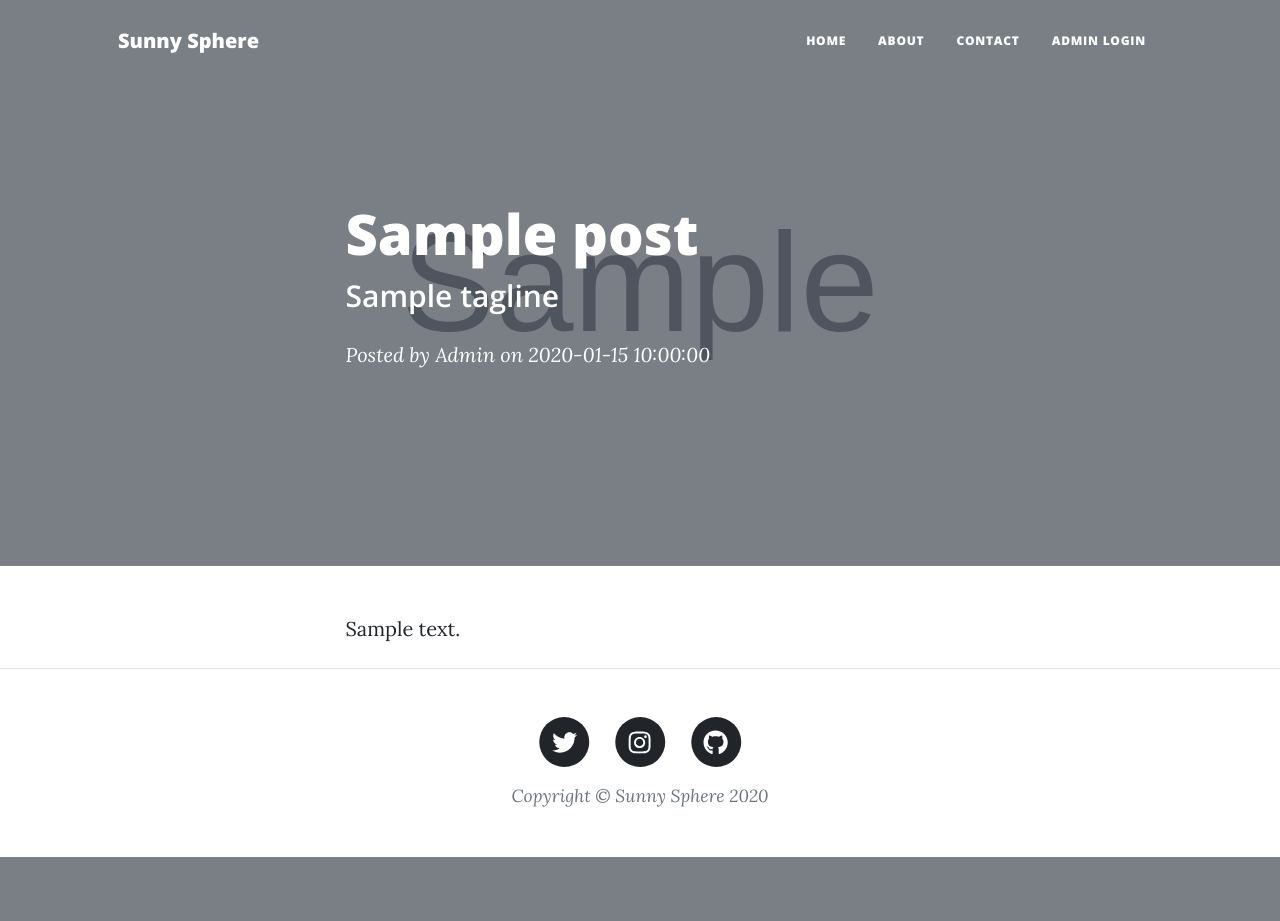
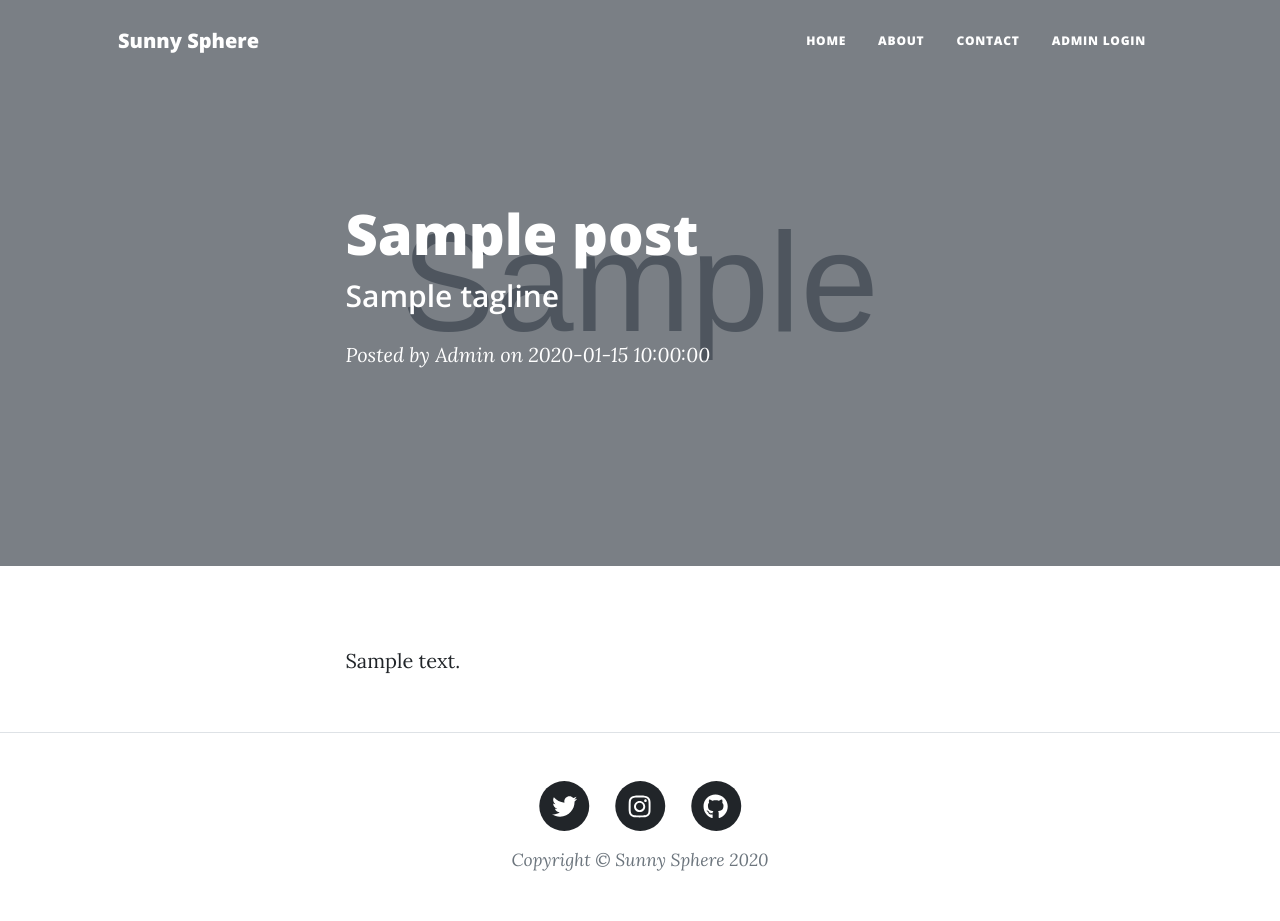
Before and after one commit to sunnychawla1711/sunny-blog, a Flask app: template templates/post.html in a window 1280 px wide. Before the commit the page ends 857 px from the top, so only its background shows below. Run offline with Flask 3, Linux system fonts and the light colour scheme; the template is opened without the code that fills it: most values are stand-ins (such as "Sample title", 1, 10 or a date in 2020); grey boxes marked "Sample" are stand-in pictures; some libraries are stand-ins or nearby versions.

Commit message:
Refactor post.html layout and content structure

```diff
--- a/templates/post.html
+++ b/templates/post.html
@@ -3,13 +3,13 @@
 
 <!-- Page Header-->
 {% set fname = 'assets/img/' + post.img_file %}
-        <header class="masthead" style="background-image: url('{{ url_for('static', filename = fname) }}')">
+<header class="masthead" style="background-image: url('{{ url_for('static', filename=fname) }}')">
     <div class="container position-relative px-4 px-lg-5">
         <div class="row gx-4 gx-lg-5 justify-content-center">
             <div class="col-md-10 col-lg-8 col-xl-7">
                 <div class="post-heading">
                     <h1>{{ post.title }}</h1>
-                            <h2 class="subheading">{{post.tagline}}</h2>
+                    <h2 class="subheading">{{ post.tagline }}</h2>
                     <span class="meta">
                         Posted by
                         <a href="#">Admin</a>
@@ -20,12 +20,13 @@
         </div>
     </div>
 </header>
+
 <!-- Post Content-->
 <article class="mb-4">
     <div class="container px-4 px-lg-5">
         <div class="row gx-4 gx-lg-5 justify-content-center">
             <div class="col-md-10 col-lg-8 col-xl-7">
-                        {{ post.content }}
+                <p style="white-space: pre-line;">{{ post.content }}</p>
             </div>
         </div>
     </div>
```
Lines whose indentation alone changed are shown as unchanged.
